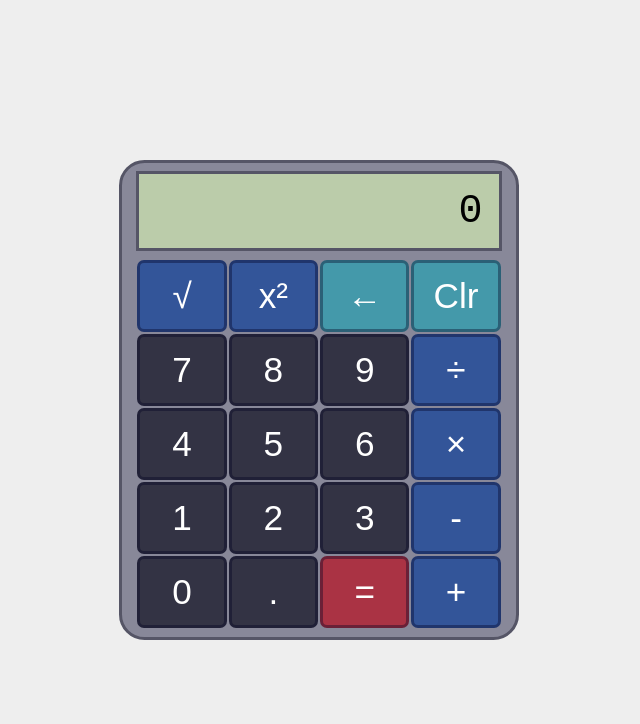
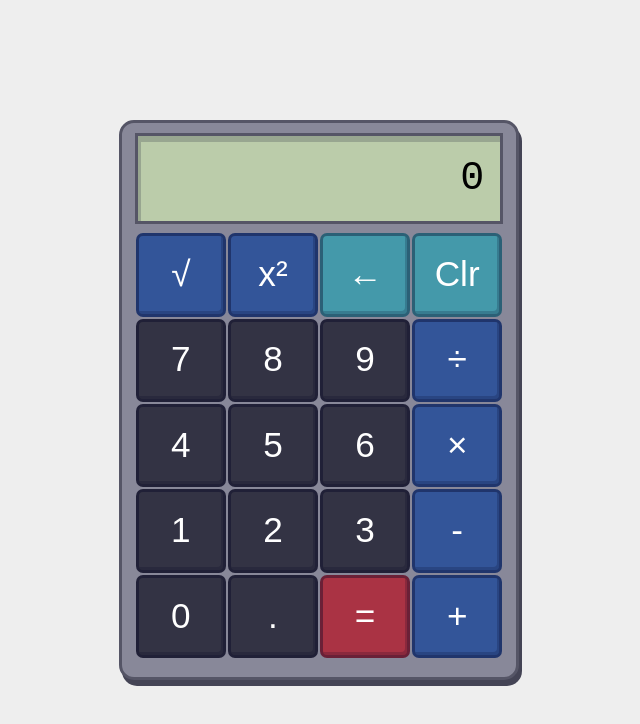
Before and after one commit to McKathlin/calculator, a plain HTML site: page index.html in a window 1280 px wide. Shown: the whole page, without its empty margins (321-961 px from the left). Drawn offline with Linux system fonts and the light colour scheme.

Commit message:
Make buttons and calculator look 3-D

```diff
--- a/css/style.css
+++ b/css/style.css
@@ -30,15 +30,16 @@ body {
 #calculator {
     color: black;
     background-color: #889;
-    padding: 0.5rem 0.9rem;
+    padding: 0.6rem 0.8rem 1.1rem 0.8rem;
     border: solid 3px #556;
-    border-radius: 2vw;
+    box-shadow: 3px 6px #445;
+    border-radius: 15px;
 
     /* Size */
     width: 90%;
     height: 90%;
     max-width: 25rem;
-    max-height: 30rem;
+    max-height: 35rem;
 
     /* Content arrangement */
     display: flex;
@@ -61,6 +62,7 @@ body {
     color: black;
     background-color: #bca;
     border: solid 3px #556;
+    box-shadow: inset 3px 6px #00002030;
     text-align: right;
     padding: 0 1rem;
     width: 100%;
@@ -87,6 +89,20 @@ body {
     font-size: 2.2rem;
     display: block;
     flex: 1;
+
+    /* Raised 3-D look */
+    box-shadow: inset -2px -3px #00002030;
+    padding-top: 0;
+    padding-bottom: 2px;
+}
+
+#calculator button:active {
+    /* invert button shadow */
+    box-shadow: inset 2px 3px #00002030;
+
+    /* lower button text */
+    padding-top: 2px;
+    padding-bottom: 0;
 }
 
 #calculator button.operator {
```
